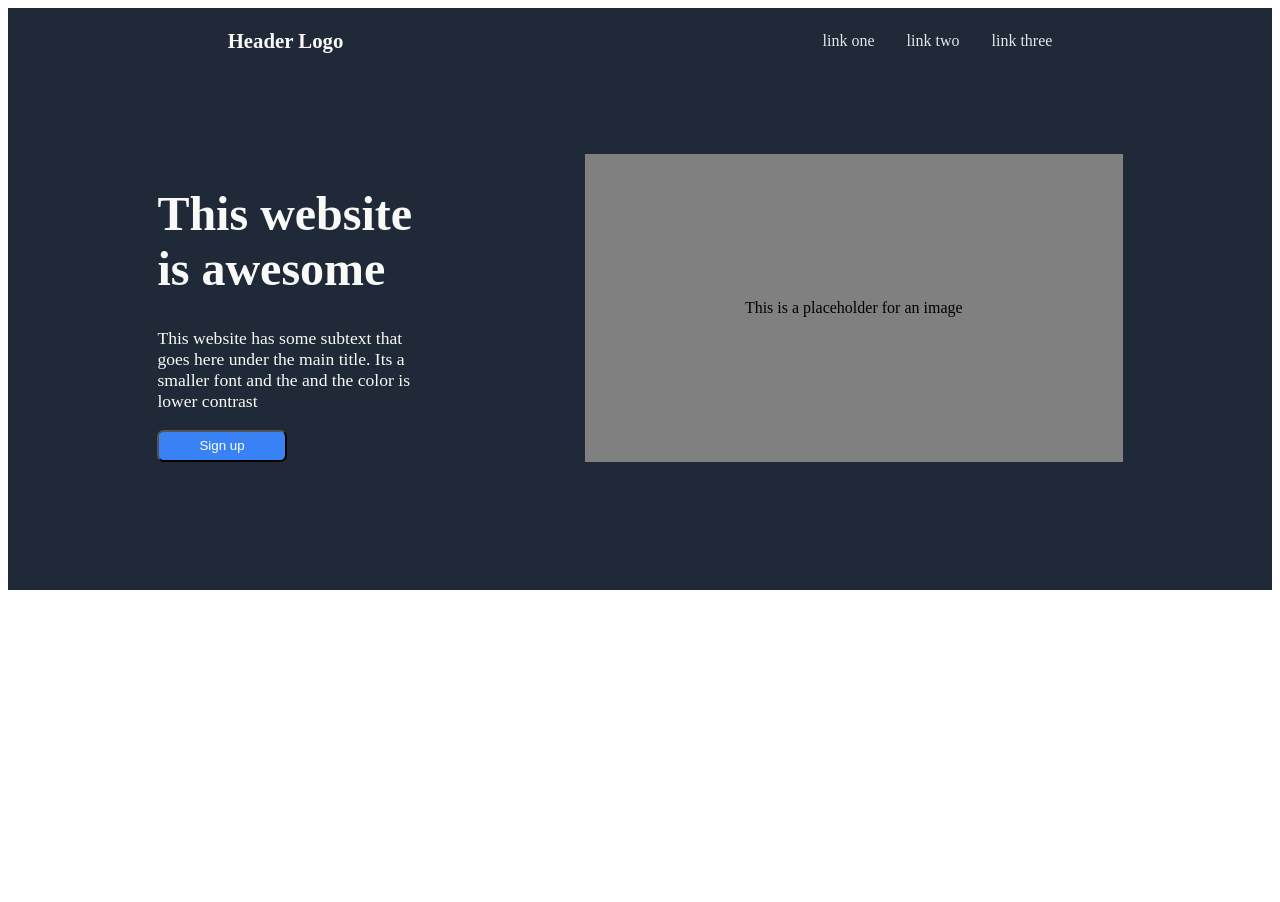
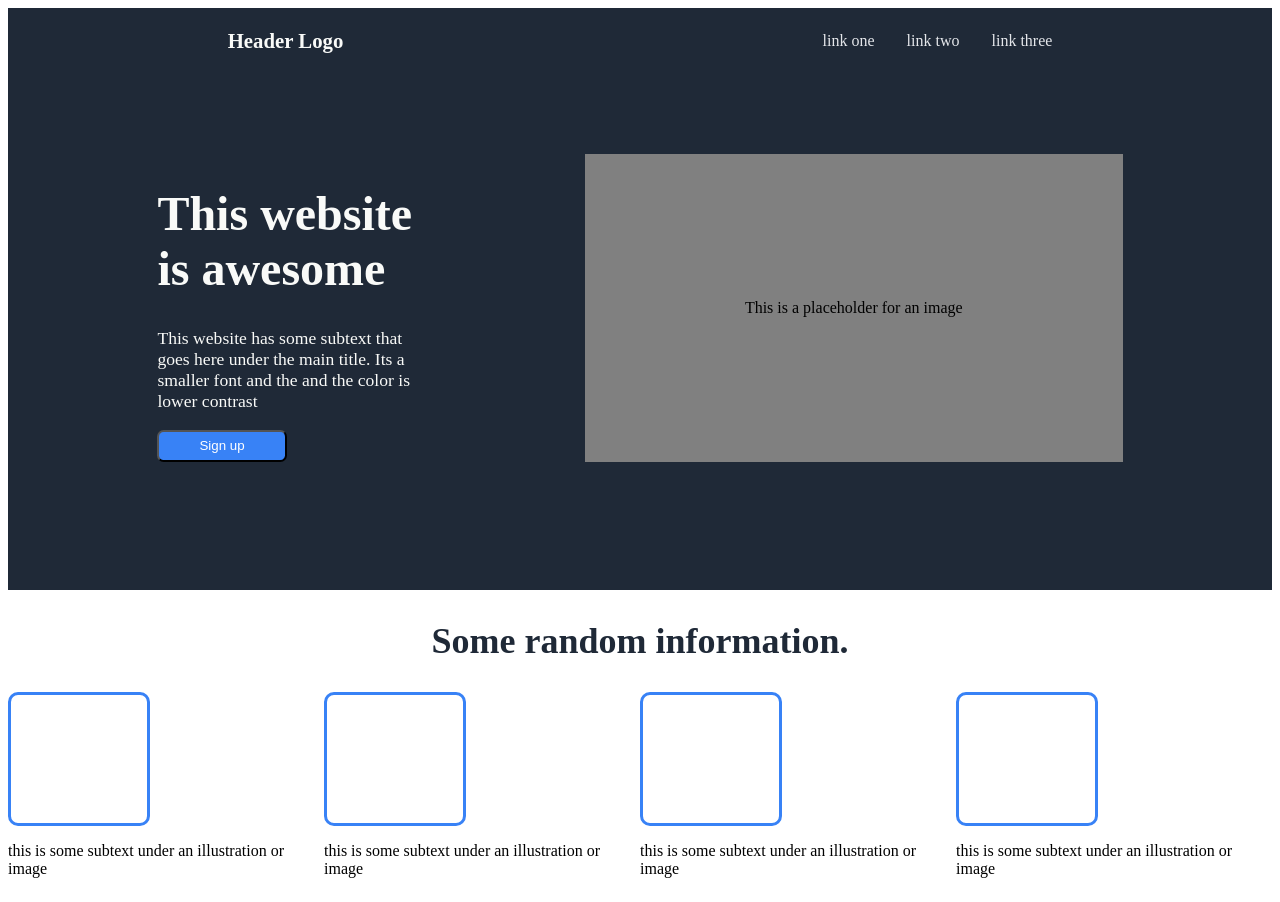
Before and after one commit to xBioTech/Landing-Page, a plain HTML site: page index.html in a window 1280 px wide. Before the commit the page ends 800 px from the top, so only its background shows below. Drawn offline with Linux system fonts and the light colour scheme.

Commit message:
Add Info Section with image placeholder

```diff
--- a/index.html
+++ b/index.html
@@ -29,9 +29,36 @@
 </div>
 <div class="header-main-right"><p>This is a placeholder for an image</p></div>
 </div>
+</div>
+
+<div class="image-section">
+<div class="info"><h2>Some random information.</h2></div>
+
+<div class="flex">
+<div class="container">
+    <div class="border"></div>
+    <p>this is some subtext under an illustration or image</p>
+</div>
+
+<div class="container">
+    <div class="border"></div>
+    <p>this is some subtext under an illustration or image</p>
+</div>
+
+<div class="container">
+    <div class="border"></div>
+    <p>this is some subtext under an illustration or image</p>
+</div>
+
+<div class="container">
+    <div class="border"></div>
+    <p>this is some subtext under an illustration or image</p>
+</div>
+</div>
 
 
 </div>
 
+
 </body>
 </html>
--- a/style.css
+++ b/style.css
@@ -55,3 +55,22 @@ max-width: 22%;
     color: white;
     background-color: #3882F6;
 }
+
+.info{
+    color: #1F2937;
+    font-weight: 900;
+    font-size: 1.5rem;
+    display: flex;
+    justify-content: center;
+}
+
+.flex {
+    display: flex;
+    justify-content: center;
+}
+.border {
+    padding: 4em 0em;
+  border: 3px solid #3882F6;
+  width: 43%;
+  border-radius: 10px;
+}
```
